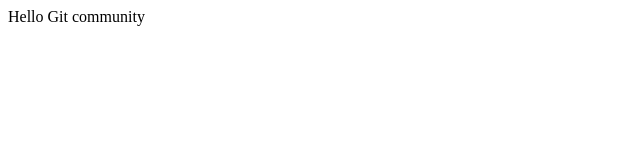
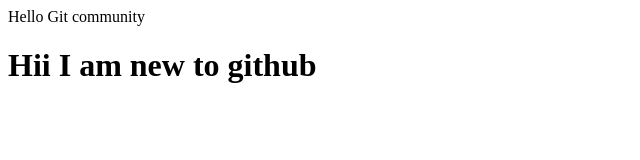
Before and after one commit to raj64-677/Demo, a plain HTML site: page index.html in a window 1280 px wide. Shown: the whole page, without its empty margins (0-640 px from the left). Drawn offline with Linux system fonts and the light colour scheme.

Commit message:
newchanges

```diff
--- a/index.html
+++ b/index.html
@@ -1 +1,2 @@
 <p>Hello Git community</p>
+<h1>Hii I am new to github </h1>
```
